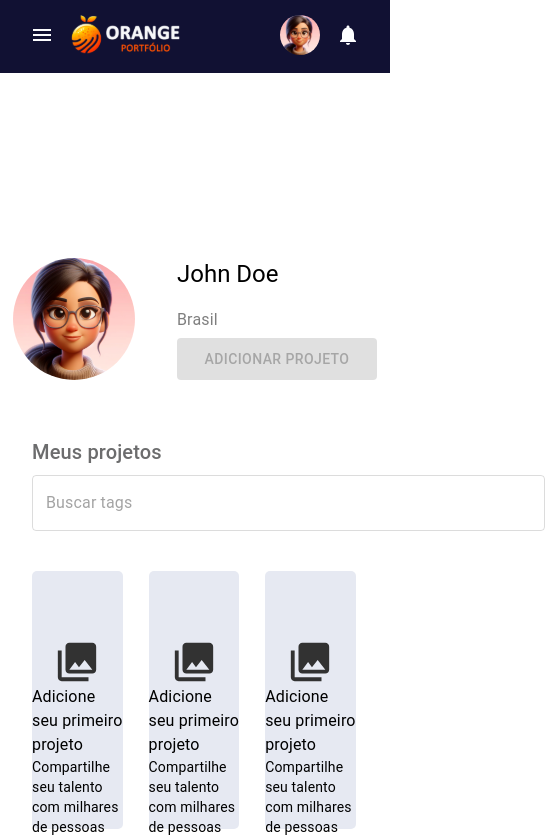
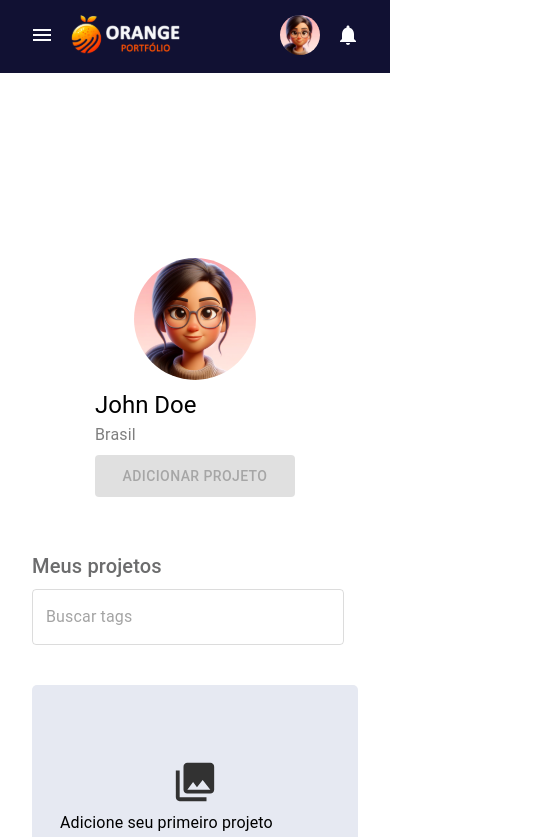
Before and after one commit to gabrielisantos-dev/Hackathon-Orange-Juice, a React (Vite) app in the folder frontend-orange/: page / in a window 390 px wide. Shown: the top 837 px of the page, 545 px wide, since content can reach past the window. Built offline with nearby package versions, Linux system fonts and the light colour scheme.

Commit message:
responsividade da tela Meu Portfolio

```diff
--- a/frontend-orange/src/components/main-header/Header.jsx
+++ b/frontend-orange/src/components/main-header/Header.jsx
@@ -9,7 +9,7 @@ import {useMediaQuery} from "@mui/material";
 
 
 
-export default function MainHeader(){
+export default function MainHeader(props){
 
   const responsivo = useMediaQuery(theme.breakpoints.up('sm'))
 
@@ -78,7 +78,7 @@ export default function MainHeader(){
         <Box
           sx={{display:'flex', alignItems:'center', gap:'16px'}}>
           <Box >
-            <img src={profilePicture} alt="Figura de perfil" width='40px' height='40px' />
+            <img src={props.avatar} alt="Figura de perfil" width='40px' height='40px' />
           </Box>
           <Box color='neutral.lightest'>
             <NotificationsIcon/>
--- a/frontend-orange/src/components/meu-portfolio/CardPerfil.jsx
+++ b/frontend-orange/src/components/meu-portfolio/CardPerfil.jsx
@@ -1,31 +1,26 @@
-import { Box, Typography, Button, ThemeProvider } from "@mui/material";
-import profilePicture from '../../assets/profile-picture/picture.svg';
-import {theme} from '../../utils/Theme'
-import { useState } from "react";
-
+import { Box, Typography, Button } from "@mui/material";
 
 
 export default function CardPerfil(props){
 
 
-  const [pais, setPais] = useState('Brasil')
-  const [avatar, setAvatar] = useState(profilePicture)
-  const [nomePerfil, setNomePerfil] = useState('John Doe')
 
  return(
-  <ThemeProvider theme={theme}>
+
     <Box
       sx={{
         display:'flex',
-        width:'364px',
-        height:'122px',
-        gap:'42px',
+        flexDirection: props.flexDirection,
+        width: props.width,
+        height:props.height,
+        gap: props.gapCard,
         margin:props.marginAuto,
-        marginTop:props.marginTop
+        marginTop:props.marginTop,
+        alignItems:props.alignItens
         }}
         >
       <Box>
-        <img src={avatar} alt="Imagem de perfil do usuário" />
+        <img src={props.avatar} alt="Imagem de perfil do usuário" />
       </Box>
       <Box
         sx={{
@@ -40,11 +35,23 @@ export default function CardPerfil(props){
             flexDirection:'column',
             width:'155px',
             height:'56px',
-            gap:'16px'
+            gap:'0px',
+            marginBottom: props.marginBottomTyp
             }}
             >
-          <Typography variant="h5">{nomePerfil}</Typography>
-          <Typography variant="subtitle1" sx={{opacity:'50%'}}>{pais}</Typography>
+          <Typography
+            variant="h5"
+            >
+              {props.nome}
+          </Typography>
+          <Typography
+            variant="subtitle1"
+            sx={{
+              opacity:'50%'
+              }}
+            >
+              {props.pais}
+          </Typography>
         </Box>
           <Button
             variant="contained"
@@ -61,6 +68,6 @@ export default function CardPerfil(props){
           </Button>
       </Box>
     </Box>
-  </ThemeProvider>
+
  )
 }
--- a/frontend-orange/src/components/meu-portfolio/FormBuscarTags.jsx
+++ b/frontend-orange/src/components/meu-portfolio/FormBuscarTags.jsx
@@ -1,12 +1,10 @@
-import {Box, TextField, Typography, ThemeProvider} from '@mui/material';
-import {theme} from '../../utils/Theme';
-import {useForm} from 'react-hook-form';
+import {Box, TextField, Typography} from '@mui/material';
+
+export default function FormBuscarTags(props){
 
 
-export default function FormBuscarTags(){
+  return (
 
-  return (
-    <ThemeProvider theme={theme}>
       <Box
         color='neutral.darkest'
         sx={{
@@ -19,8 +17,14 @@ export default function FormBuscarTags(){
           }}
           >
         <Typography variant='h6' >Meus projetos</Typography>
-      <TextField variant='outlined' label='Buscar tags' sx={{width:'513px', height:'56px'}}/>
+      <TextField
+        variant='outlined'
+        label='Buscar tags'
+        sx={{
+          width:props.width,
+          height:'56px'
+          }}/>
       </Box>
-    </ThemeProvider>
+
   )
 }
--- a/frontend-orange/src/components/meu-portfolio/ListaProjetos.jsx
+++ b/frontend-orange/src/components/meu-portfolio/ListaProjetos.jsx
@@ -1,16 +1,13 @@
 import { Box, Typography, ThemeProvider } from "@mui/material";
 import collections from '../../assets/collections/collections.svg';
 
-import {theme} from '../../utils/Theme'
-
-
-export default function ListaProjetos(){
+export default function ListaProjetos(props){
 
   return(
-  <ThemeProvider theme={theme}>
+
     <Box
       sx={{
-        width:'calc(33% - 17px)',
+        width:props.width,
         height:'258px',
         display:'flex',
         borderRadius:'5px',
@@ -40,6 +37,6 @@ export default function ListaProjetos(){
         <Typography variant="body2">Compartilhe seu talento com milhares de pessoas</Typography>
       </Box>
     </Box>
-   </ThemeProvider>
+
   )
 }
--- a/frontend-orange/src/pages/MeuPortfolio.jsx
+++ b/frontend-orange/src/pages/MeuPortfolio.jsx
@@ -1,34 +1,55 @@
-import { Box, ThemeProvider } from '@mui/material';
+import { Box, ThemeProvider, useMediaQuery } from '@mui/material';
 import {theme} from '../utils/Theme'
 import Header from '../components/main-header/Header';
 import CardPerfil from '../components/meu-portfolio/CardPerfil';
 import FormBuscarTags from '../components/meu-portfolio/FormBuscarTags';
 import ListaProjetos from '../components/meu-portfolio/ListaProjetos';
+import { useState } from "react";
+import profilePicture from '../assets/profile-picture/picture.svg';
+
+export default function MeuPortfolio(){
+  const responsivo1 = useMediaQuery(theme.breakpoints.up('sm'))
+
+  const [cardPerfil] = useState({
+    pais:'Brasil',
+    avatar: profilePicture,
+    nome:'John Doe'
+  })
 
 
 
-export default function MeuPortfolio(){
-
   return(
-    <>
-      <Header/>
+    <ThemeProvider theme={theme}>
+      <Header
+        avatar={cardPerfil.avatar}
+      />
       <CardPerfil
+        pais={cardPerfil.pais}
+        avatar={cardPerfil.avatar}
+        nome={cardPerfil.nome}
         marginAuto='auto'
         marginTop='185px'
+        flexDirection= {responsivo1 ? 'row' : 'column'}
+        width={responsivo1 ? '364px' : '312px'}
+        height={responsivo1 ? '122px' : '236px'}
+        gapCard={responsivo1 ? '42px' : '5px'}
+        alignItens={!responsivo1 ? 'center' : null}
+        marginBottomTyp={!responsivo1 ? '10px' : null}
       />
       <Box sx={{margin:'0px 32px', marginTop:'56px'}}>
         <Box sx={{marginBottom:'40px'}}>
-          <FormBuscarTags/>
+          <FormBuscarTags width={responsivo1 ? '513px' : '312px'}/>
         </Box>
         <Box sx={{display:'flex', gap:'26px', flexWrap:'wrap'}}>
-          <ListaProjetos/>
-          <ListaProjetos/>
-          <ListaProjetos/>
+          <ListaProjetos width={responsivo1 ? 'calc(33.33% - 17.33px)' : '100%'}/>
+          <ListaProjetos width={responsivo1 ? 'calc(33.33% - 17.33px)' : '100%'}/>
+          <ListaProjetos width={responsivo1 ? 'calc(33.33% - 17.33px)' : '100%'}/>
+
 
         </Box>
 
       </Box>
 
-    </>
+    </ThemeProvider>
   )
 }
```
